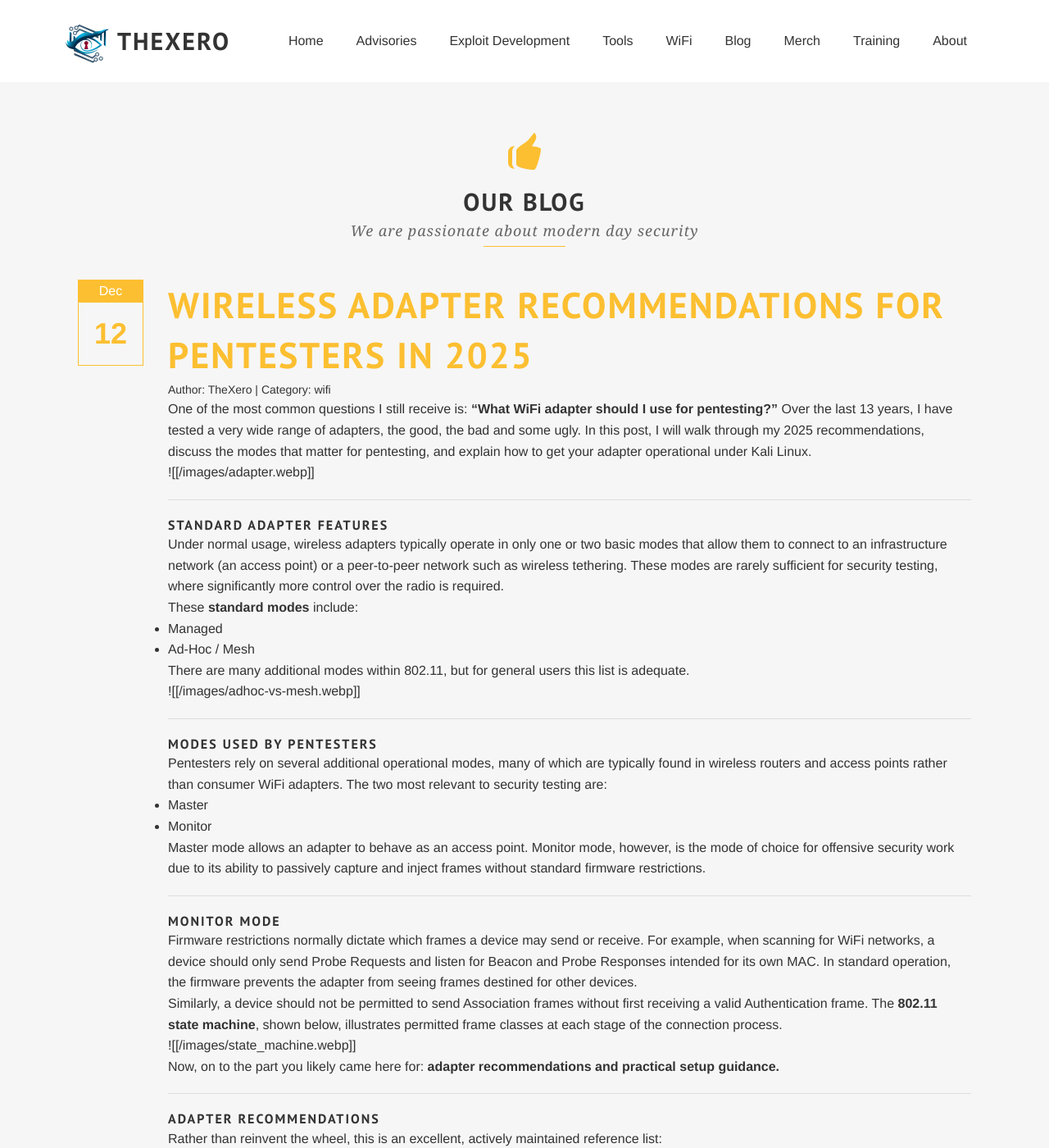
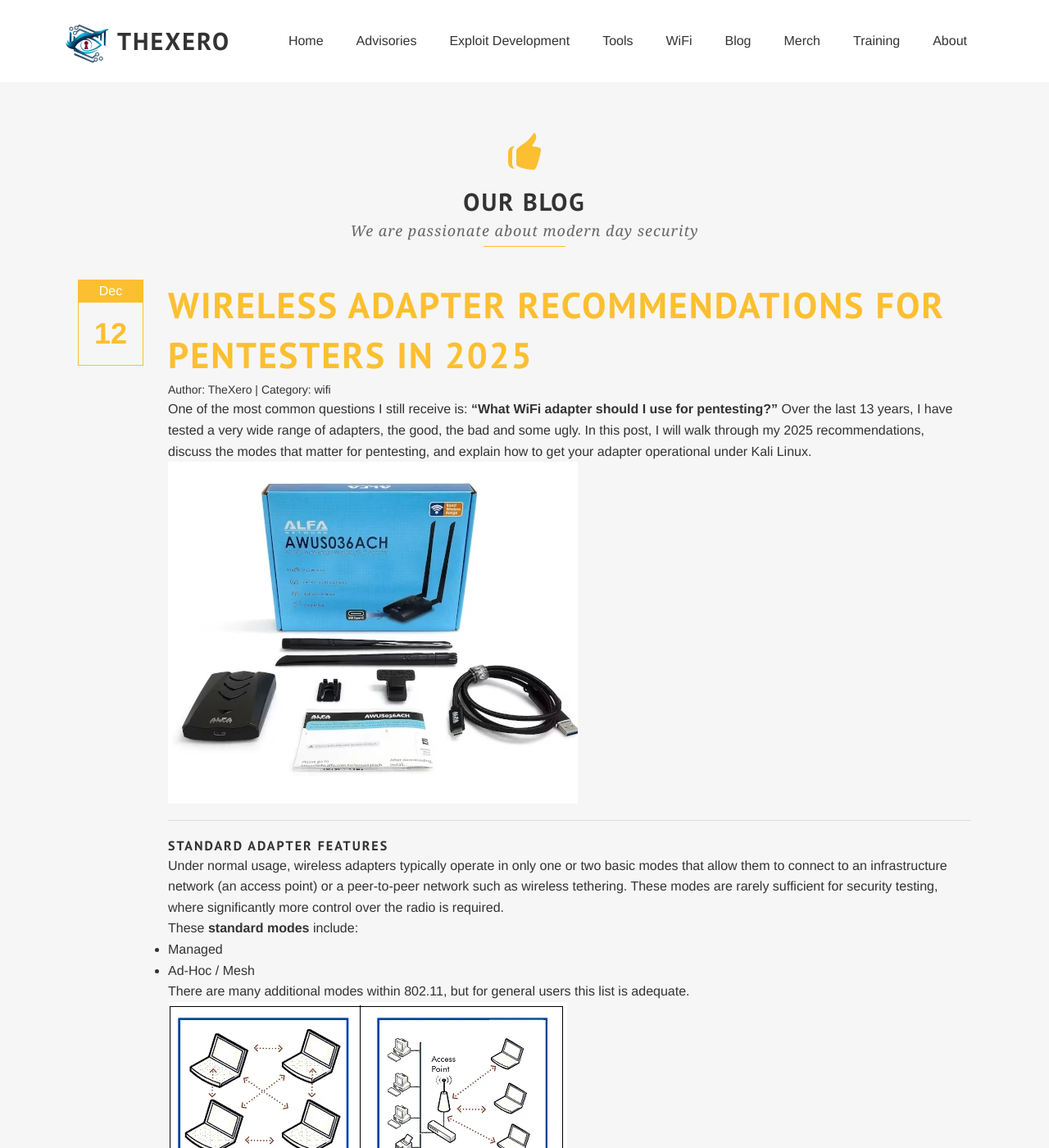
Before and after one commit to thexerocouk/thexerocouk.github.io, a Jekyll site: the page built from _posts/2025-12-12-WiFiAdapters2025.md, in a window 1280 px wide and 1400 px high. Shown: the whole window at 82% size. Built offline with Jekyll 4.4.1, drawn with Linux system fonts in a browser that asks for light colours; some web fonts are replaced; comment, search, counter and statistics services are not loaded; some of the changed text lies outside the part shown.

Commit message:
Update 2025-12-12-WiFiAdapters2025.md

````diff
--- a/_posts/2025-12-12-WiFiAdapters2025.md
+++ b/_posts/2025-12-12-WiFiAdapters2025.md
@@ -13,7 +13,7 @@ thumbnail: /images/adapter.webp
 
 One of the most common questions I still receive is: **"What WiFi adapter should I use for pentesting?"** Over the last 13 years, I have tested a very wide range of adapters, the good, the bad and some ugly. In this post, I will walk through my 2025 recommendations, discuss the modes that matter for pentesting, and explain how to get your adapter operational under Kali Linux.
 
-![[/images/adapter.webp]]
+![WiFi Adapter](/images/adapter.webp)
 
 ---
 
@@ -28,7 +28,7 @@ These **standard modes** include:
 
 There are many additional modes within 802.11, but for general users this list is adequate.
 
-![[/images/adhoc-vs-mesh.webp]]
+![AdHoc vs Mesh](/images/adhoc-vs-mesh.webp)
 
 ---
 
@@ -49,7 +49,7 @@ Firmware restrictions normally dictate which frames a device may send or receive
 
 Similarly, a device should not be permitted to send Association frames without first receiving a valid Authentication frame. The **802.11 state machine**, shown below, illustrates permitted frame classes at each stage of the connection process.
 
-![[/images/state_machine.webp]]
+![WiFi State Machine](/images/state_machine.webp)
 
 Now, on to the part you likely came here for: **adapter recommendations and practical setup guidance.**
 
@@ -122,7 +122,7 @@ sudo aireplay-ng -9 wlan0
 23:03:44  30/30: 100%
 ```
 
-![[/images/injection-test.webp]]
+![Injection Test](/images/injection-test.webp)
 
 ---
 
````
